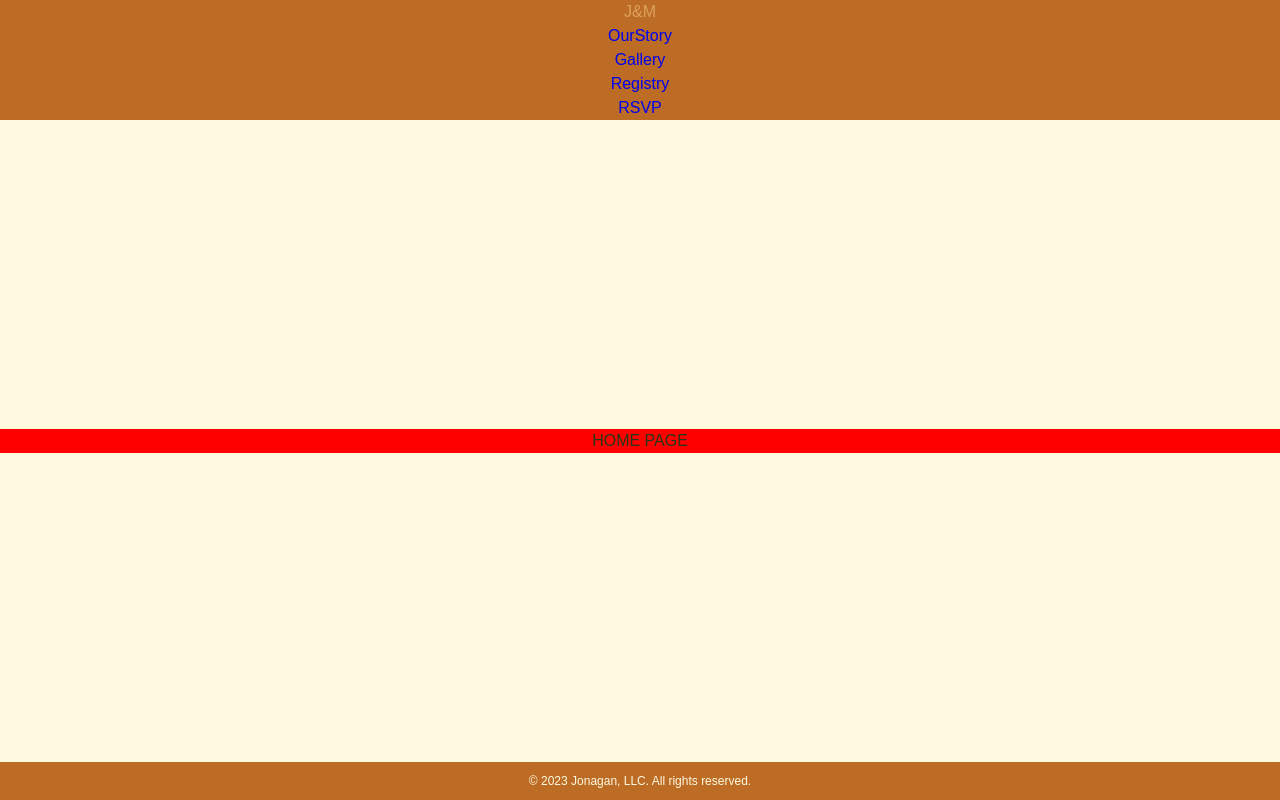
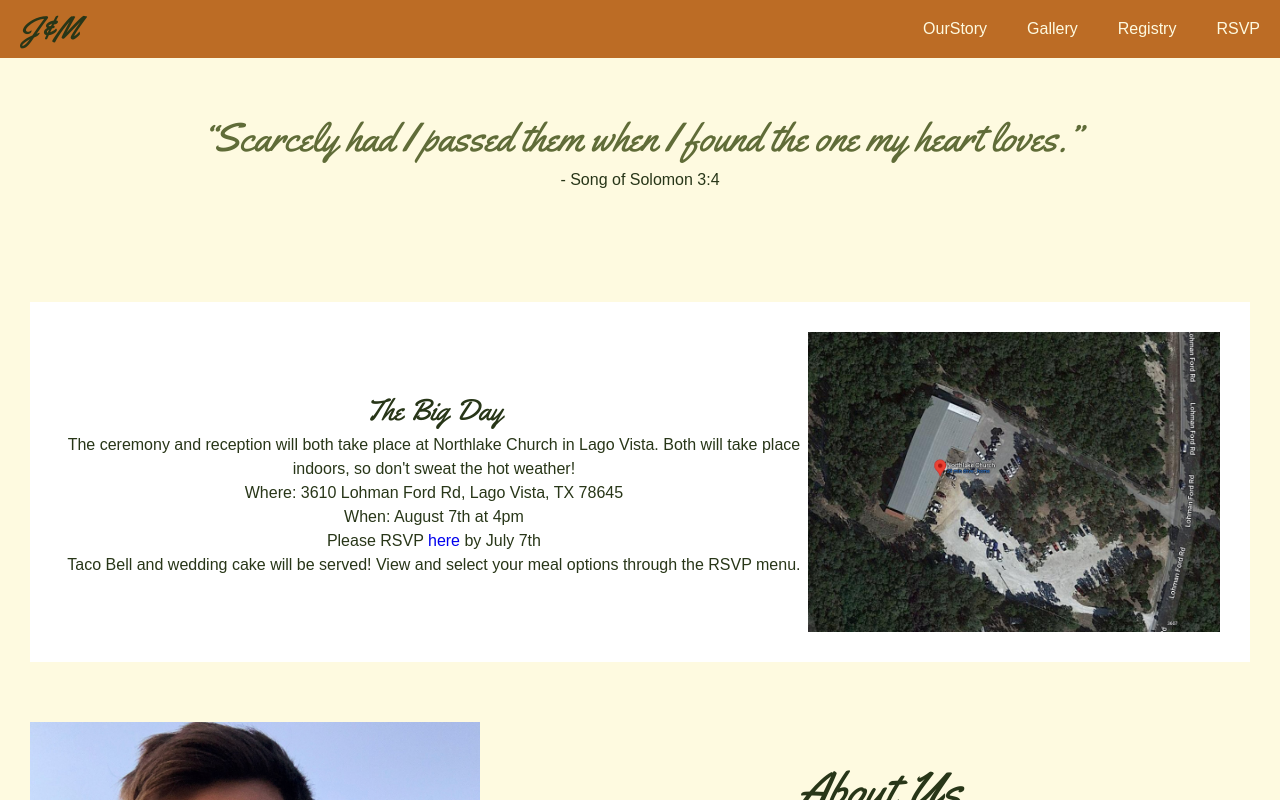
Before and after one commit to morgankj/jk-wedding, a React (Create React App) app: page / in a window 1280 px wide. Shown: the top 800 px of the page. Built offline with nearby package versions, Linux system fonts and the light colour scheme.

Commit message:
Updated favicon and homepage, as well as polished navbar

```diff
--- a/public/index.html
+++ b/public/index.html
@@ -9,8 +9,11 @@
       name="description"
       content="Web site created using create-react-app"
     />
+    <link rel="preconnect" href="https://fonts.googleapis.com">
+    <link rel="preconnect" href="https://fonts.gstatic.com" crossorigin>
+    <link href="https://fonts.googleapis.com/css2?family=Yellowtail&display=swap" rel="stylesheet">
 
-    <title>React App</title>
+    <title>J&M</title>
   </head>
   <body>
     <div id="root"></div>
--- a/src/App.css
+++ b/src/App.css
@@ -1,18 +1,7 @@
-.App {
-  text-align: center;
+header, footer {
+  background-color: #bc6c25;
 }
 
-.App-header {
-  background-color: #282c34;
-  min-height: 100vh;
-  display: flex;
-  flex-direction: column;
-  align-items: center;
-  justify-content: center;
-  font-size: calc(10px + 2vmin);
-  color: white;
+header a, footer {
+  color: #fefae0;
 }
-
-.App-link {
-  color: #61dafb;
-}
--- a/src/Components/Footer.js
+++ b/src/Components/Footer.js
@@ -12,15 +12,6 @@ export default function Footer() {
 const StyledFooter = styled.footer`
   display: flex;
   justify-content: center;
-  color: #fefae0;
   padding: 1rem;
   font-size: 1.2rem;
-  ul {
-    display: flex;
-    list-style-type: none;
-    margin-left: 38%;
-    a {
-      margin-left: 1rem;
-    }
-  }
 `;
--- a/src/Components/Home.js
+++ b/src/Components/Home.js
@@ -1,13 +1,83 @@
 import styled from "styled-components";
+import hugAtTheRanch from "../Images/HugAtTheRanch.jpg";
+import Northlake from "../Images/Northlake.png";
 
 export default function Home() {
   return (
     <StyledHome>
-        <h1>HOME PAGE</h1>
+        <div className="bibleVerse">
+            <h2 className="yellowtail">“Scarcely had I passed them when I found the one my heart loves.”</h2>
+            <p>- Song of Solomon 3:4</p>
+        </div>
+        <div className="weddingDetails">
+            <div className="weddingDetailText">
+                <h2 className="yellowtail">The Big Day</h2>
+                <p>The ceremony and reception will both take place at Northlake Church in Lago Vista. Both will take place indoors, so don't sweat the hot weather!</p>
+                <div className="whereWhen">
+                    <p><b>Where:</b> 3610 Lohman Ford Rd, Lago Vista, TX 78645</p>
+                    <p><b>When:</b> August 7th at 4pm</p>
+                </div>
+                <p>Please RSVP <a href="/rsvp" >here</a> by July 7th</p>
+                <p>Taco Bell and wedding cake will be served! View and select your meal options through the RSVP menu.</p>
+            </div>
+            <img alt="Northlake Church" src={Northlake} />
+        </div>
+        <div className="aboutUsContainer">
+            <img alt="Jon hugging Morgan from behind" src={hugAtTheRanch} />
+            <div className="aboutUsText">
+                <h1 className="yellowtail">About Us</h1>
+                <div>
+                    <p>Jon and Morgan were two individuals who had grown accustomed to single-dom, but were both frequently “encouraged” by friends and family to keep searching for a partner. In their great humility and excellent grace, Jon and Morgan take this opportunity to officially thank their loved ones for this “loving pressure,” because life truly came into full bloom when they finally found each other.</p>
+                    <p>The pair first met through the dating app Bumble on February 28th, 2022. Jon always says that when Morgan reached out to him, something in him knew that he had to meet her. They went on their first date several days later at Pinballz arcade on March 4th, and history was made.</p>
+                    <p>It was clear to both of them from the very beginning that theirs would be a friendship for the ages. The joy and belonging felt between the two was immediate, and the laughter hasn’t stopped for a moment since that first meeting. Jon and Morgan have bonded over their mutual love of food, entertainment, and adventure, and they inspire and encourage one another by their shared commitment to faith and godly values.</p>
+                    <p>They knew early on that God had brought them together, and their time together has only affirmed this knowledge again and again. Jon proposed on DATE LOL YOURE CRAZY at LOL I HATE MYSELF. The decision to experience a shared life and to love each other forever came easily to the pair, and they could not be more excited and grateful to share this special day with you.
+                    </p>
+                </div>
+            </div>
+        </div>
     </StyledHome>
   );
 }
 
 const StyledHome = styled.div`
-    background-color: red;
+    .bibleVerse {
+        padding: 5rem 0 8rem;
+        h2 {
+            font-size: 4rem;
+            color: #606c38;
+        }
+    }
+    .weddingDetails {
+        h2 {
+            font-size: 3rem;
+        }
+        display: flex;
+        background: white;
+        margin: 3rem;
+        padding: 3rem;
+        align-items: center;
+        .weddingDetailText {
+        }
+        img {
+            height: 30rem;
+        }
+    }
+    h1 {
+        font-size: 5rem;
+    }
+    .aboutUsContainer {
+        display: flex;
+        padding: 3rem;
+        align-items: center;
+    }
+    .aboutUsText {
+        padding-left: 3rem;
+        div p {
+            padding: 1rem;
+        }
+    }
+    img {
+        /* width: 30rem; */
+        height: 60rem;
+    }
 `
--- a/src/Components/Navbar.js
+++ b/src/Components/Navbar.js
@@ -5,7 +5,7 @@ export default function Navbar() {
     return (
         <StyledNavbar>
             <a href="/" id="mainLogo">
-                <h3>J&M</h3>
+                <h3 className="yellowtail" >J&M</h3>
             </a>
             <nav>
                 <ul>
@@ -15,13 +15,35 @@ export default function Navbar() {
                     <li><Link to="/rsvp" >RSVP</Link></li>
                 </ul>
             </nav>
-            <div></div>
         </StyledNavbar>
     )
 }
 
 const StyledNavbar = styled.div`
-    a:hover {
-        color: #dda15e;
+    display: flex;
+    justify-content: space-between;
+    align-items: center;
+    padding: 0.5rem 0;
+
+    h3 {
+        color: #283618;
+        :hover {
+            color: #606c38;
+        }
+    }
+    #mainLogo, ul {
+        display: flex;
+    }
+    #mainLogo {
+        font-size: 3.2rem;
+    }
+    a {
+        margin: 0 2rem;
+        :hover {
+            color: #dda15e;
+        }
+    }
+    ul {
+        list-style-type: none;
     }
 `
--- a/src/index.css
+++ b/src/index.css
@@ -34,6 +34,6 @@ body {
 	justify-content: space-between;
 }
 
-header, footer {
-  background-color: #bc6c25;
+.yellowtail {
+	font-family: 'Yellowtail', cursive;
 }
```
Also changed, not shown: src/Images/Northlake.png (added), 1 other file (tests, documents, lock files or other folders).
